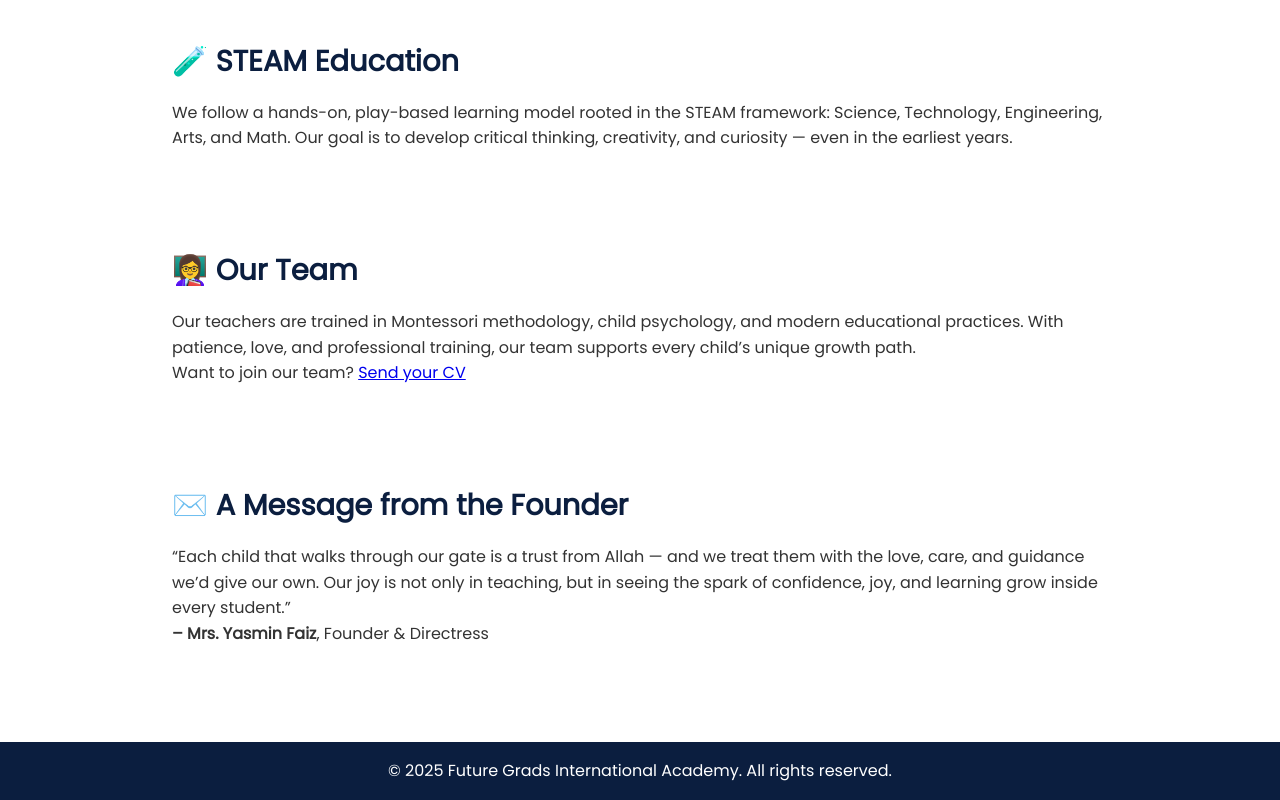
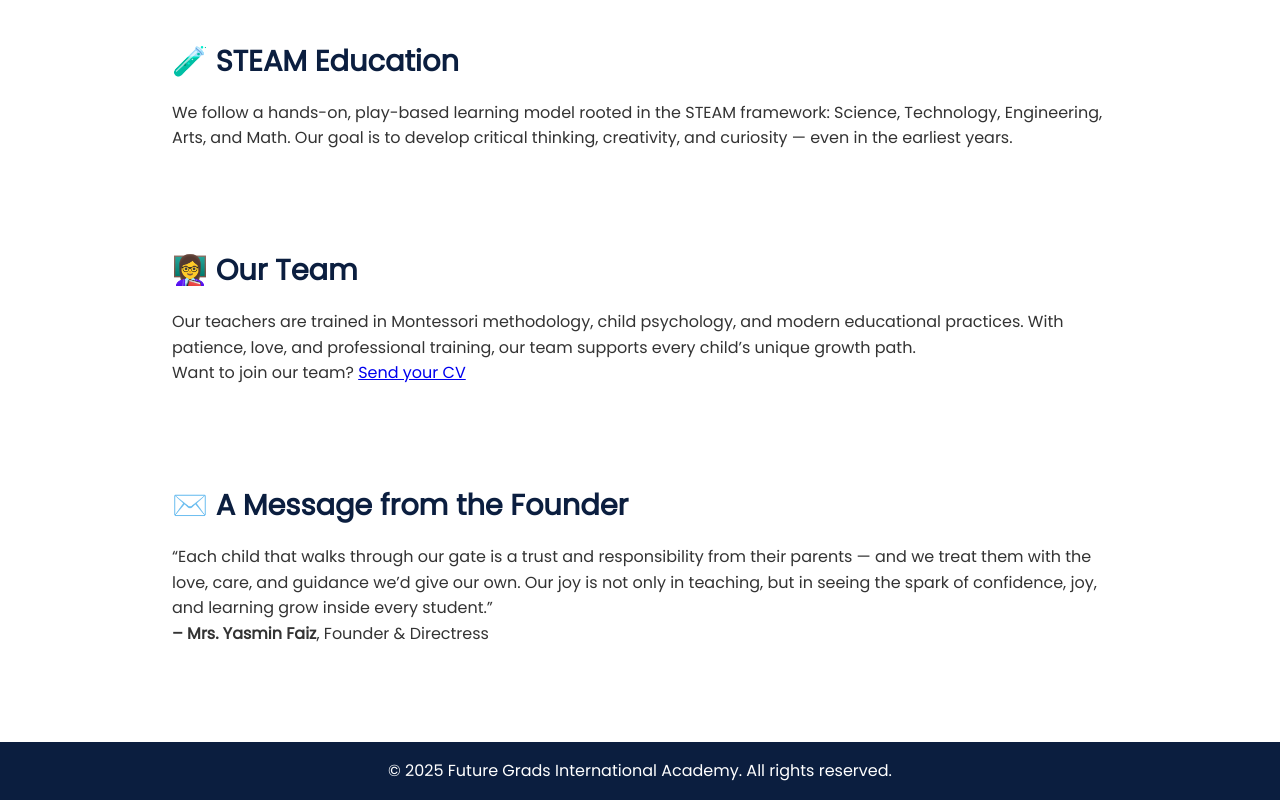
Before and after one commit to AkmalNimaladasa/futuregrads-website, a plain HTML site: page about.html in a window 1280 px wide. Shown: the part 341-1141 px from the top of the page. Drawn offline with Linux system fonts and the light colour scheme.

Commit message:
Update about.html

```diff
--- a/about.html
+++ b/about.html
@@ -46,7 +46,7 @@
   <!-- 🔹 FOUNDERS MESSAGE -->
   <section>
     <h2>✉️ A Message from the Founder</h2>
-    <p>“Each child that walks through our gate is a trust from Allah — and we treat them with the love, care, and guidance we’d give our own. Our joy is not only in teaching, but in seeing the spark of confidence, joy, and learning grow inside every student.”</p>
+    <p>“Each child that walks through our gate is a trust and responsibility from their parents — and we treat them with the love, care, and guidance we’d give our own. Our joy is not only in teaching, but in seeing the spark of confidence, joy, and learning grow inside every student.”</p>
     <p><strong>– Mrs. Yasmin Faiz</strong>, Founder & Directress</p>
   </section>
 
```
